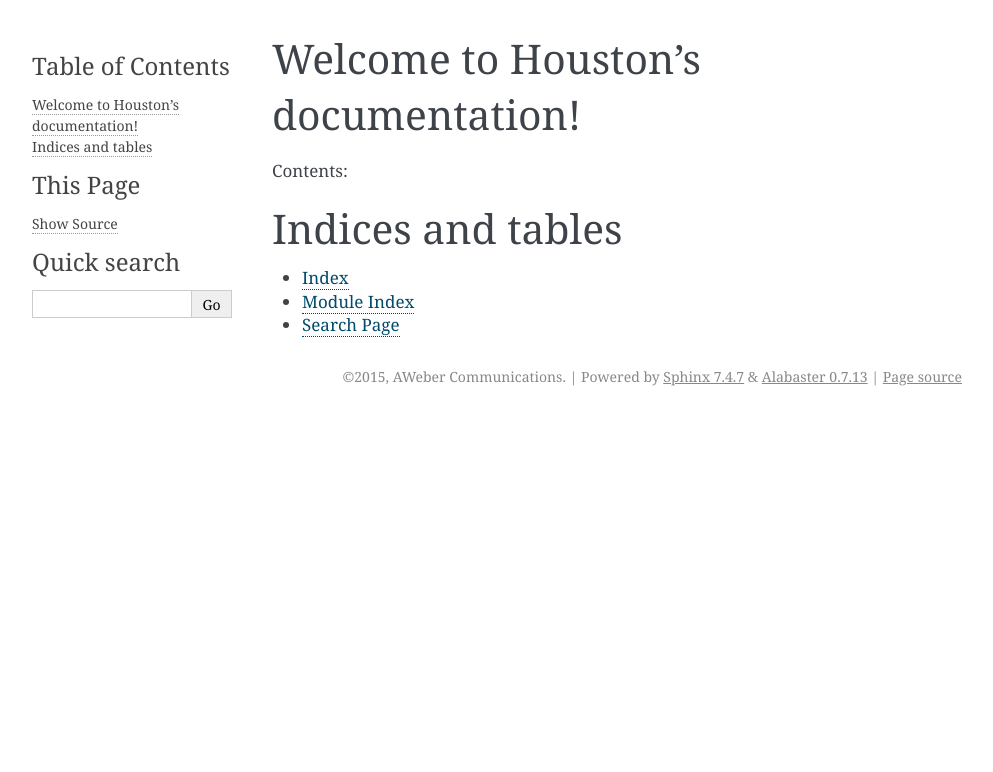
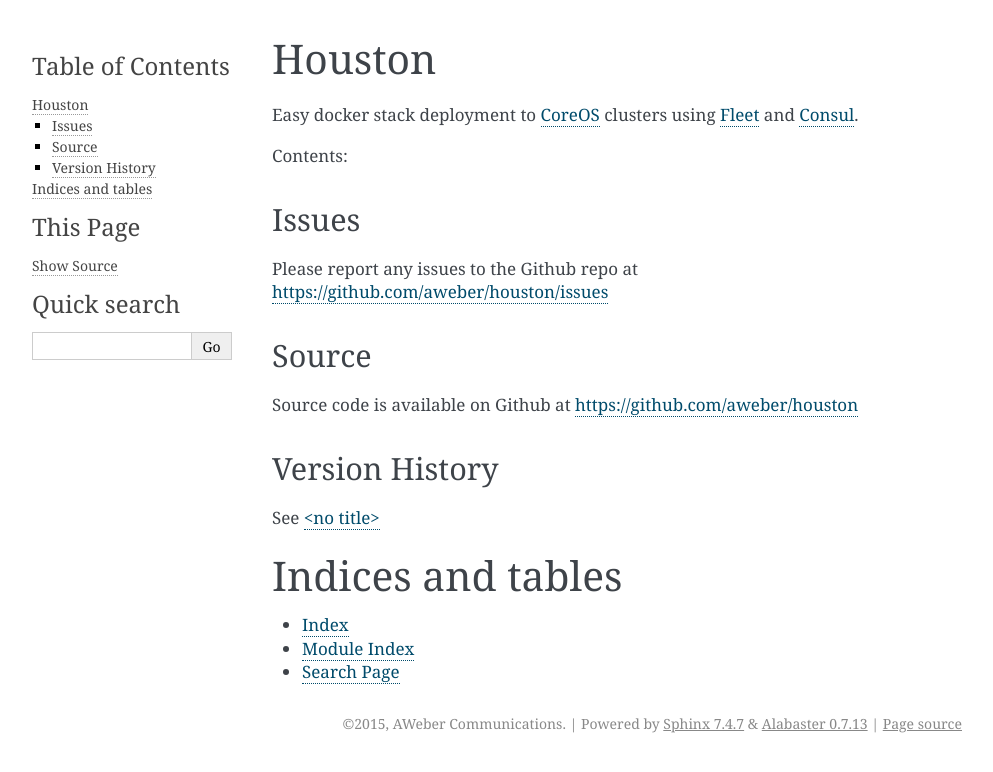
Before and after one commit to gmr/houston, a Sphinx documentation site: the page built from docs/index.rst, in a window 1280 px wide. Shown: the top 772 px of the page, without its empty margins (148-1141 px from the left). Built offline with Sphinx 7.4.7, drawn with Linux system fonts in a browser that asks for light colours; the version number is read from the project's files by our own code.

Commit message:
Add more info on docs index

```diff
--- a/docs/index.rst
+++ b/docs/index.rst
@@ -1,17 +1,24 @@
-.. Houston documentation master file, created by
-   sphinx-quickstart on Tue Jul 21 21:45:12 2015.
-   You can adapt this file completely to your liking, but it should at least
-   contain the root `toctree` directive.
-
-Welcome to Houston's documentation!
-===================================
+Houston
+=======
+Easy docker stack deployment to `CoreOS <https://coreos.com>`_ clusters using
+`Fleet <http://github.com/coreos/fleet>`_ and `Consul <https://www.consul.io>`_.
 
 Contents:
 
 .. toctree::
    :maxdepth: 2
 
+Issues
+------
+Please report any issues to the Github repo at `https://github.com/aweber/houston/issues <https://github.com/aweber/houston/issues>`_
 
+Source
+------
+Source code is available on Github at `https://github.com/aweber/houston <https://github.com/aweber/houston>`_
+
+Version History
+---------------
+See :doc:`history`
 
 Indices and tables
 ==================
```
Also changed, not shown: docs/history.rst (added).
